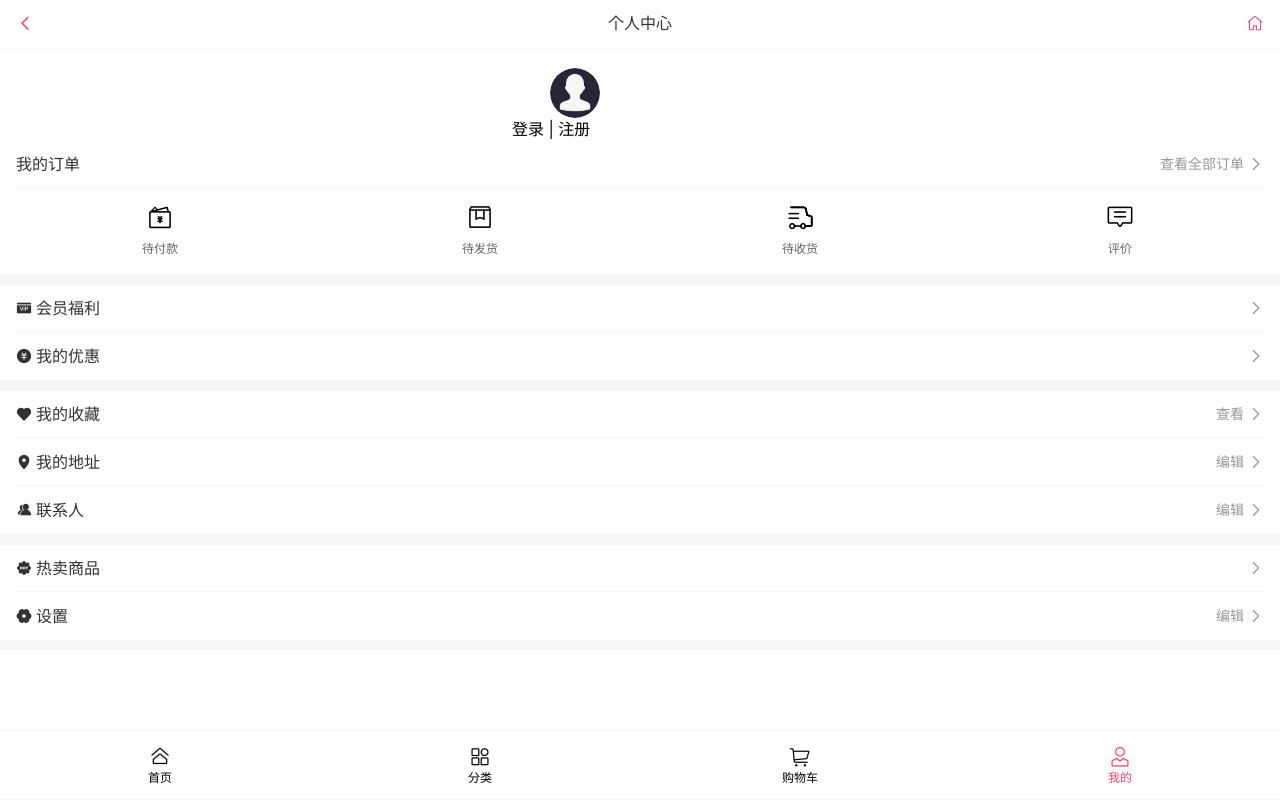
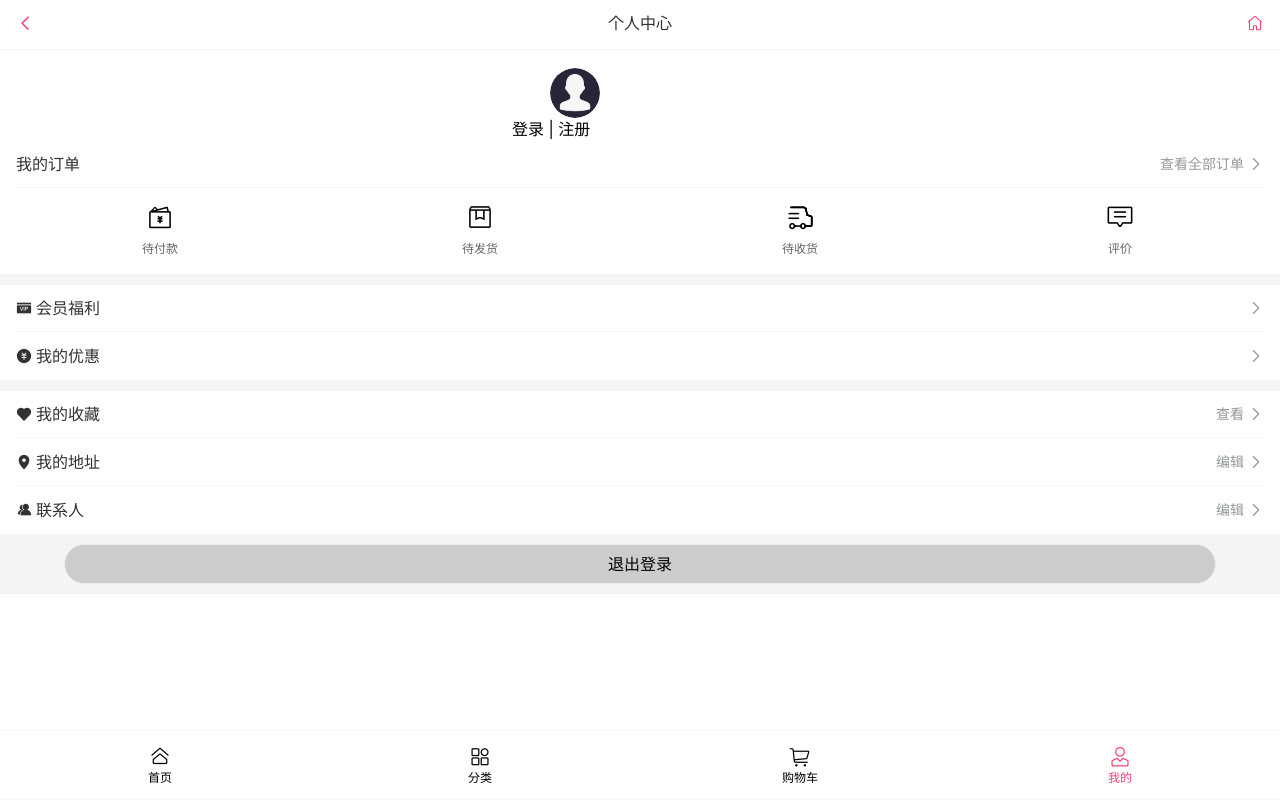
Before and after one commit to echo0077/webAPP-WPH, a Vue app: page /Mine in a window 1280 px wide. Built offline with nearby package versions, Linux system fonts and the light colour scheme.

Commit message:
添加退出登录按钮

```diff
--- a/src/pages/Mine/components/bottom.vue
+++ b/src/pages/Mine/components/bottom.vue
@@ -17,8 +17,7 @@
             <van-cell icon="friends" title="联系人" size="large" is-link value="编辑" to="/Contacts"/>
         </van-cell-group>
         <van-cell-group class="order">
-            <van-cell icon="hot" title="热卖商品" size="large" is-link />
-            <van-cell icon="setting" title="设置" size="large" is-link value="编辑" to="/setup" />
+            <van-button round size="large">退出登录</van-button>
         </van-cell-group>
     </div>
 </template>
@@ -29,4 +28,12 @@
     padding-bottom: 10px;
     background-color:#f5f5f5;
     }
+  .van-button--large{
+      width: 90%;
+      height: 40px;
+      color: #000;
+      background: #ccc;
+      line-height: 38px;
+      margin-left: 5%;
+  }
 </style>
```
